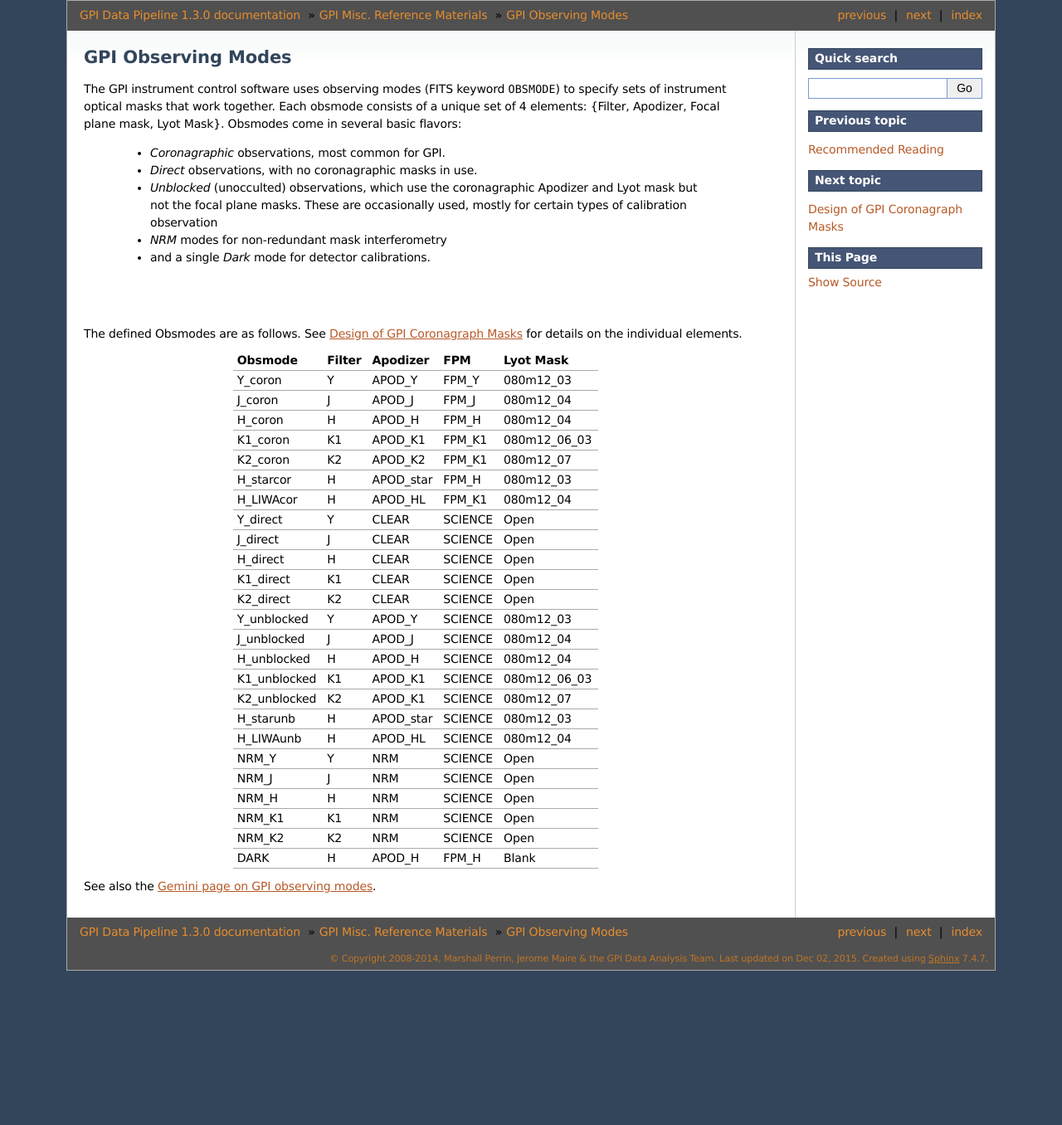
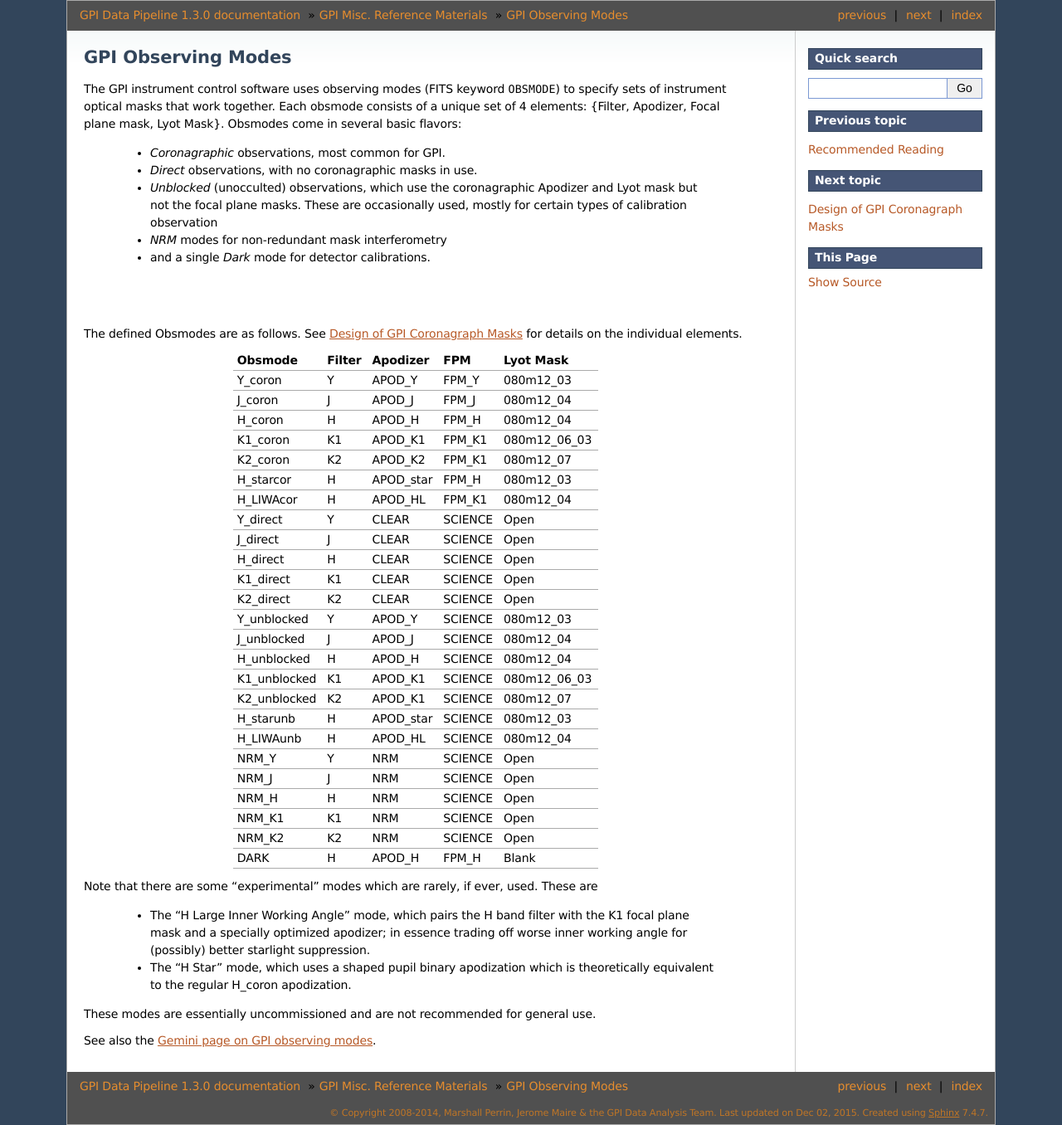
Before and after one commit to geminiplanetimager/gpi_pipeline, a Sphinx documentation site: the page built from documentation/gpireference/obsmodes.rst, in a window 1280 px wide. Shown: the whole page at 83% size. Built offline with Sphinx 7.4.7, drawn with Linux system fonts in a browser that asks for light colours; formulas are drawn with MathJax 3; before the commit the page ends 1170 px from its top, so only the background shows below that.

Commit message:
documentation: add coronagraph and obsmodes refs

```diff
--- a/documentation/gpireference/coronagraph.rst
+++ b/documentation/gpireference/coronagraph.rst
@@ -77,6 +77,9 @@ Apodizer Details
 The GPI apodizers are fabricated using microdot printing. See `Sivaramakrishnan et al. 2009 <http://adsabs.harvard.edu/abs/2009SPIE.7440E..1CS>`_ for details of this technology and its characterization, and `Sivaramakrishnan et al. 2010 <http://adsabs.harvard.edu/abs/2010SPIE.7735E..86S>`_ for for fabrication details and images of masks.
 
 
+
+Name       Outer Diameter
+
 .. _coronagraph_FPM:
 
 Focal Plane Mask Details
--- a/documentation/gpireference/obsmodes.rst
+++ b/documentation/gpireference/obsmodes.rst
@@ -46,4 +46,13 @@ DARK            H       APOD_H       FPM_H    Blank
 ============ ======= ==============  =======  ==============
 
 
+Note that there are some "experimental" modes which are rarely, if ever, used. These are
+
+ * The "H Large Inner Working Angle" mode, which pairs the H band filter with the K1 focal plane mask and a specially optimized apodizer; in essence trading off worse inner working angle for (possibly) better starlight suppression.
+ * The "H Star" mode, which uses a shaped pupil binary apodization which is theoretically equivalent to the regular H_coron apodization.
+
+These modes are essentially uncommissioned and are not recommended for general use.
+
+
+
 See also the `Gemini page on GPI observing modes <http://www.gemini.edu/sciops/instruments/gpi/default-mode>`_.
```
